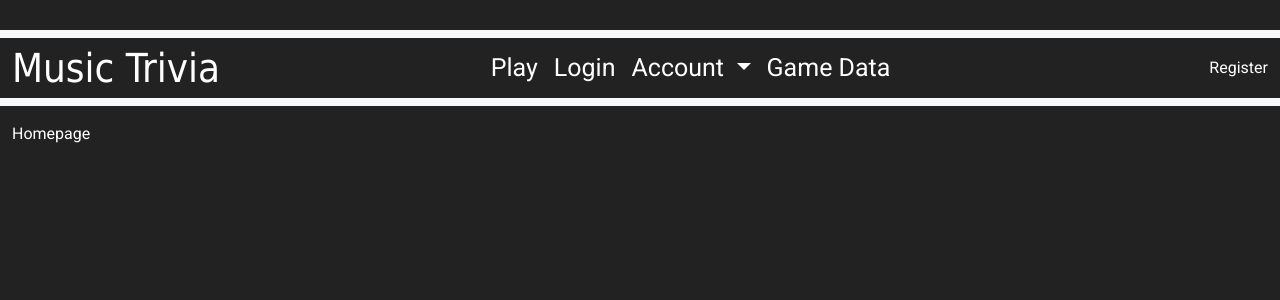
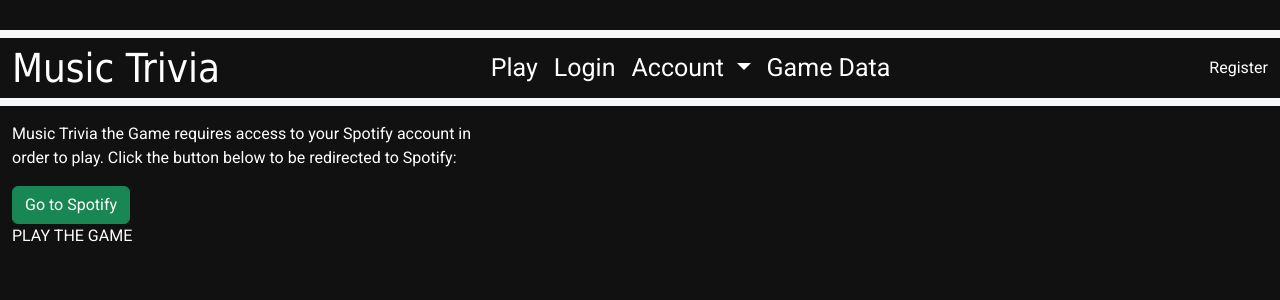
Before and after one commit to drs0057/Pulse, a Flask app: page / in a window 1280 px wide. Shown: the top 300 px of the page. Run offline with Flask 3, Linux system fonts and the light colour scheme; the visitor is signed in with stand-in values (Sample User, id 1); parts of the project's set-up code (start-up, migrations or seed data) failed here and were passed over.

Commit message:
Set up authorization code flow from Spotify to access user tracks. Begun implementation of SDK Web Player.

```diff
--- /dev/null
+++ b/api.py
@@ -0,0 +1,104 @@
+import json
+import string
+from base64 import b64encode
+from random import choice
+from urllib.parse import urlencode
+import requests
+from dotenv import load_dotenv
+import os
+
+load_dotenv()
+client_id = os.getenv("client_id")
+client_secret = os.getenv("client_secret")
+redirect_uri = "http://127.0.0.1:8000/play"
+auth_string = client_id + ':' + client_secret
+auth_bytes = auth_string.encode("utf-8")
+auth_base64 = str(b64encode(auth_bytes), "utf-8")
+
+def generate_random_string(length):
+    letters_and_digits = string.ascii_letters + string.digits
+    random_string = ''.join(choice(letters_and_digits) for _ in range(length))
+    return random_string
+
+
+def user_access_url():
+    url = 'https://accounts.spotify.com/authorize?'
+    data = {
+        'client_id': client_id,
+        'response_type': 'code',
+        'redirect_uri': redirect_uri,
+        'state': generate_random_string(16),
+        'scope': 'user-library-read streaming user-read-email user-read-private',
+        'show_dialog': True
+    }
+    user_access_url = url + urlencode(data)
+    return user_access_url
+
+
+def request_access_refresh_token(code):
+    url = "https://accounts.spotify.com/api/token"
+    headers = {
+        "Authorization": "Basic " + auth_base64,
+        "Content-Type": "application/x-www-form-urlencoded"
+    }
+    data = {
+        "grant_type": "authorization_code",
+        "code": code,
+        "redirect_uri": redirect_uri
+        }
+    result = requests.post(url, headers=headers, data=data)
+    json_result = json.loads(result.content)
+    try:
+        access_token = json_result["access_token"]
+        refresh_token = json_result["refresh_token"]
+    except KeyError:
+        return None, None
+    return access_token, refresh_token
+
+
+def request_refreshed_access_token(refresh_token):
+    url = "https://accounts.spotify.com/api/token"
+    headers = {
+        "Authorization": "Basic " + auth_base64,
+        "Content-Type": "application/x-www-form-urlencoded"
+    }
+    data = {
+        'grant_type': 'refresh_token',
+        'refresh_token': refresh_token
+    }
+    result = requests.post(url, headers=headers, data=data)
+    json_result = json.loads(result.content)
+    refreshed_access_token = json_result["access_token"]
+    return refreshed_access_token
+
+
+def get_auth_header(token):
+    return {"Authorization": "Bearer " + token}
+
+def request_user_songs(token, offset):
+    url = "https://api.spotify.com/v1/me/tracks"
+    headers = get_auth_header(token)
+    query = f"?market=US&offset={offset}&limit=50"
+    query_url = url + query
+    result = requests.get(query_url, headers=headers)
+    json_result = json.loads(result.content)
+    items = json_result["items"]
+    songs = []
+    for item in items:
+        songs.append(item["track"]["name"])
+    return songs
+
+
+# def search_for_artist(token, artist_name):
+#     url = "https://api.spotify.com/v1/search"
+#     headers = get_auth_header(token)
+#     query = f"?q={artist_name}&type=artist&limit=1"
+#     query_url = url + query
+#     result = requests.get(query_url, headers=headers)
+#     json_result = json.loads(result.content)
+#     return(json_result)
+
+# token = get_token()
+# result = search_for_artist(token, 'John Mayer')
+# print(json.dumps(result, indent=4))
+# print(result["artists"]["items"][0]["name"])
--- a/app.py
+++ b/app.py
@@ -2,9 +2,11 @@ from flask import Flask, redirect, url_for, render_template, request, session, f
 from flask_sqlalchemy import SQLAlchemy
 from datetime import timedelta
 import bcrypt
+import api
+from random import randint
 # from database import db
 # from models import Users
-
+# source ~/.bashrc
 
 app = Flask(__name__)
 app.secret_key = "Tigers-315700"
@@ -41,9 +43,19 @@ def find_user(username):
             return user
     return None
 
-@app.route("/")
+@app.route("/", methods=["POST", "GET"])
 def home():
-    return render_template('home.html')
+    if request.method == "POST":
+        return redirect(api.user_access_url())
+    else:
+        if "username" in session:
+            if "access_token" in session:
+                return redirect(url_for("play"))
+            else:
+                return render_template("home.html")
+        else:
+            flash("You must login first to play.")
+            return redirect(url_for("login"))
 
 @app.route("/login", methods=["POST", "GET"])
 def login():
@@ -76,17 +88,37 @@ def login():
         else:
             return render_template("login.html")
 
+
 @app.route("/logout", methods=["POST", "GET"])
 def logout():
     if "username" in session:
         username = session["username"]
         user = find_user(username)
-        session.pop("username", None)
+        session.clear()
         flash(f"You have been logged out, {user.name}.", "info")
         return redirect(url_for("login"))
     else:
         flash("You are not logged in.")
         return redirect(url_for("login"))
+
+@app.route("/play", methods=["POST", "GET"])
+def play():
+    code = request.args.get('code', '')
+    access_token, refresh_token = api.request_access_refresh_token(code)
+    session["access_token"] = access_token
+    if request.method == "POST":
+        pass  # Game logic
+    else:
+        if "username" in session:
+            user = find_user(session["username"])
+            library_size = 1000
+            offset = randint(0, library_size)
+            # songs = api.request_user_songs(access_token, offset)
+            return render_template("play.html", user=user, access_token=access_token)
+        else:
+            flash("You must log in first to play.")
+            return redirect(url_for("login"))
+
 
 @app.route("/account", methods=["POST", "GET"])
 def account():
@@ -135,6 +167,7 @@ def game_data():
 def view_users():
     return render_template("view_users.html", users=Users.query.all())
 
+
 if __name__ == '__main__':
     with app.app_context():
         db.create_all()
--- a/static/style.css
+++ b/static/style.css
@@ -1,7 +1,7 @@
 body, .navbar.navbar-expand-lg.bg-body-tertiary .nav-link, .container-fluid{
     font-family: 'Roboto';
     color: white;
-    background-color: #222222;
+    background-color: #111111;
 }
 .navbar.navbar-expand-lg.bg-body-tertiary{
     margin-top: 30px;
--- a/templates/account.html
+++ b/templates/account.html
@@ -4,7 +4,6 @@
 {% block content %}
 <p>Name:    {{user.name}}</p>
 <p>Username:    {{user.username}}</p>
-<p>Games Played:    </p>
 
 <a class="link" href="/logout">Logout.</a>
 {% endblock %}
--- a/templates/home.html
+++ b/templates/home.html
@@ -2,5 +2,14 @@
 {% block title %}Home{% endblock %}
 
 {% block content %}
-<p>Homepage</p>
+<p style="width: 500px; word-wrap: break-word;">
+Music Trivia the Game requires access to your Spotify account
+in order to play. Click the button below to be redirected
+to Spotify:</p>
+
+<form method="post">
+    <button type="submit" class="btn btn-success">Go to Spotify</button>
+</form>
+
+<p>PLAY THE GAME</p>
 {% endblock %}
--- a/templates/login.html
+++ b/templates/login.html
@@ -8,7 +8,7 @@
     <div class="row">
         <div class="col-md-2">
             <div class="input-group mb-3">
-                <input type="text" class="form-control" placeholder="Spotify Username" aria-label="Username"
+                <input type="text" class="form-control" placeholder="Username" aria-label="Username"
                     aria-describedby="basic-addon1" name="username">
             </div>
         </div>
@@ -17,7 +17,7 @@
     <div class="row">
         <div class="col-md-2">
             <div class="input-group mb-3">
-                <input type="text" class="form-control" placeholder="Spotify Password" aria-label="Username"
+                <input type="text" class="form-control" placeholder="Password" aria-label="Username"
                     aria-describedby="basic-addon1" name="password">
             </div>
         </div>
```
Also changed, not shown: requirements.txt (+7 -0 lines), templates/play.html (added, +48 -0 lines), templates/register.html (+3 -5 lines).
